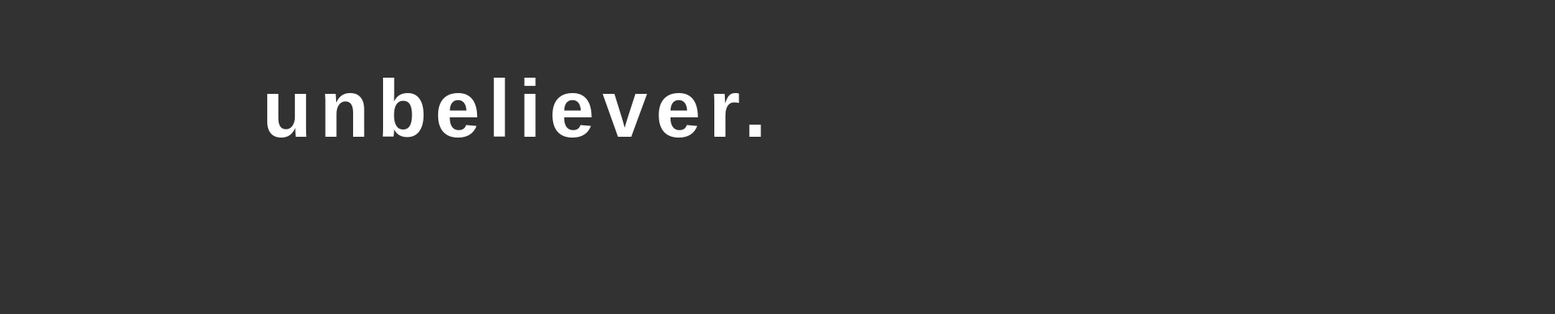
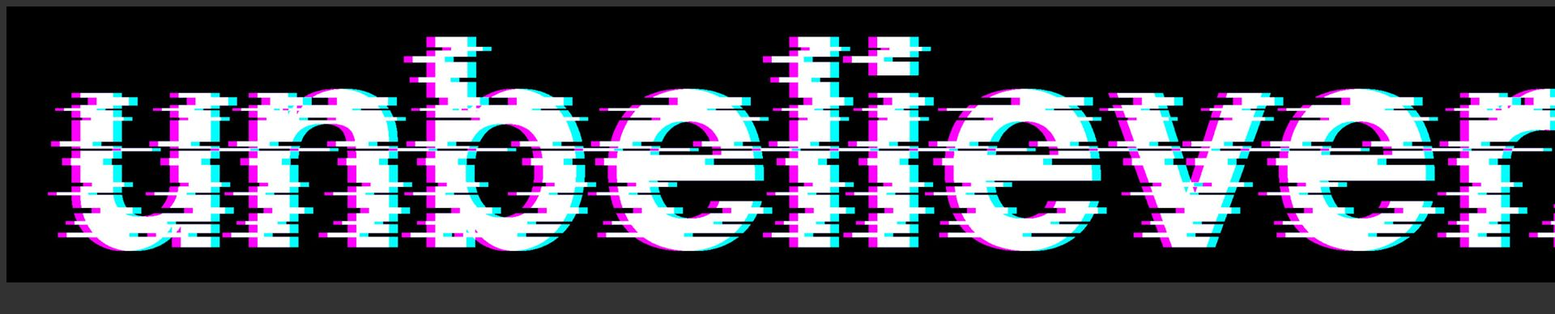
Before and after one commit to Zestx/Zestx.github.io, a plain HTML site: page index.html in a window 1280 px wide. Shown: the top 388 px of the page at 81% size, 1920 px wide, since content can reach past the window. Drawn offline with Linux system fonts and the light colour scheme; a web font is replaced by a local one.

Commit message:
added band logo

```diff
--- a/index.html
+++ b/index.html
@@ -9,6 +9,6 @@
 	</head>
 
 	<body>
-		<h1 class="header">unbeliever.</h1>
+		<img src="unbeliever_logo.jpg" alt="logo">
 	</body>
 </html>
```
Also changed, not shown: unbeliever_band.jpg (added), unbeliever_logo.jpg (added).
